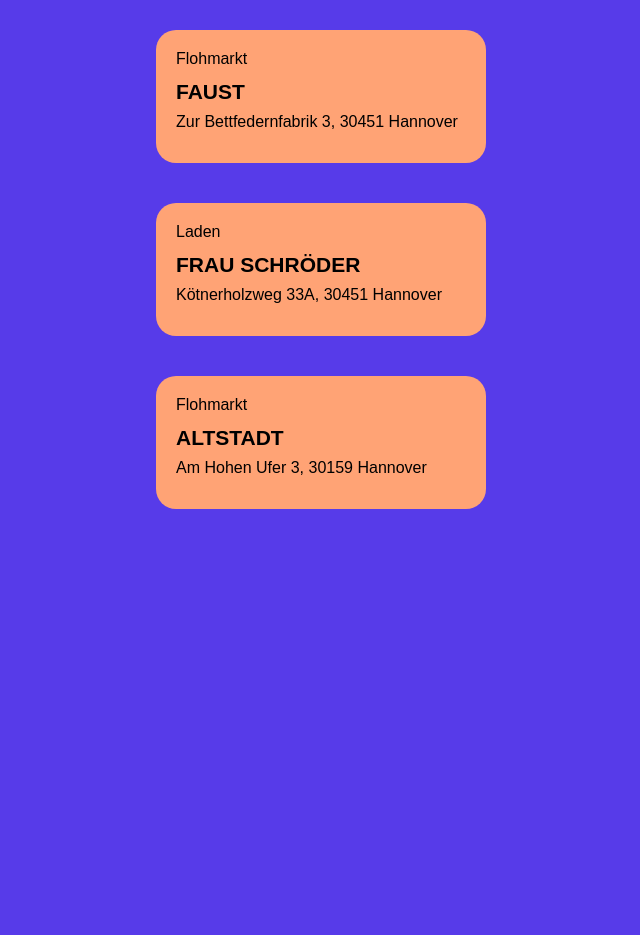
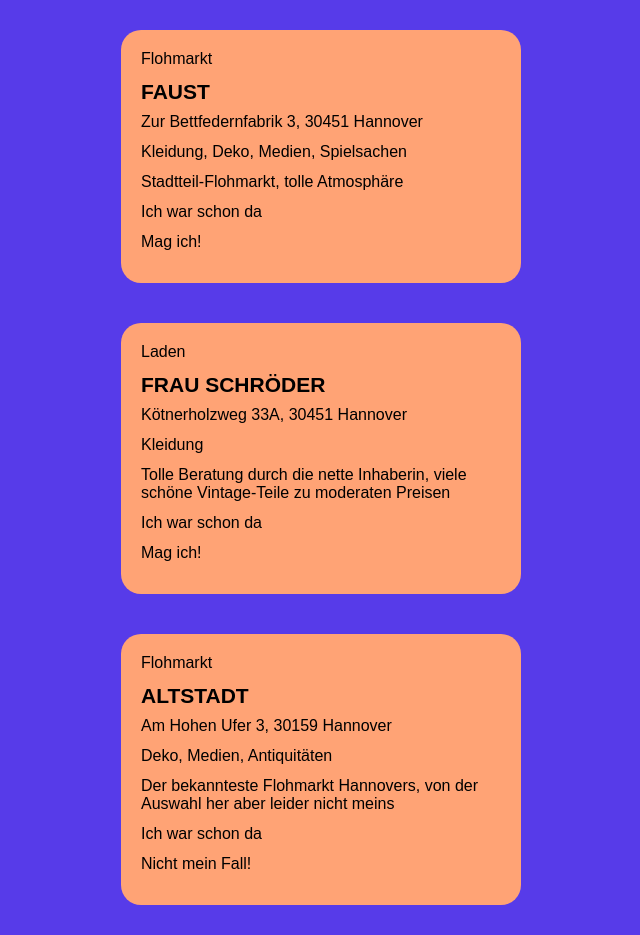
Before and after one commit to NadineGrosskreuz/capstone-project, a Next.js app: page / in a window 1280 px wide. Shown: the whole page, without its empty margins (319-959 px from the left). Before the commit the page ends 800 px from the top, so only its background shows below. Built offline with nearby package versions, Linux system fonts and the light colour scheme.

Commit message:
Update functions and props

```diff
--- a/src/components/Card/Card.js
+++ b/src/components/Card/Card.js
@@ -1,12 +1,16 @@
 import { CardContainer } from '../UI/CardContainer.styled';
 import Typography from '../UI/Typography';
 
-export default function Card({ category, name, address }) {
+export default function Card({ category, name, address, products, information, visited, rating }) {
 	return (
 		<CardContainer>
 			<Typography variant="p">{category}</Typography>
 			<Typography variant="h2">{name}</Typography>
 			<Typography variant="p">{address}</Typography>
+			<Typography variant="p">{products}</Typography>
+			<Typography variant="p">{information}</Typography>
+			<Typography variant="p">{visited}</Typography>
+			<Typography variant="p">{rating}</Typography>
 		</CardContainer>
 	);
 }
--- a/src/components/CardList/CardList.js
+++ b/src/components/CardList/CardList.js
@@ -10,6 +10,10 @@ export default function CardList({ entries }) {
 					category={entry.category}
 					name={entry.name}
 					address={entry.address}
+					products={entry.products}
+					information={entry.information}
+					visited={entry.visited}
+					rating={entry.rating}
 				/>
 			))}
 		</CardGrid>
```
